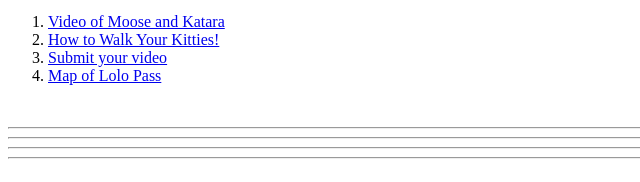
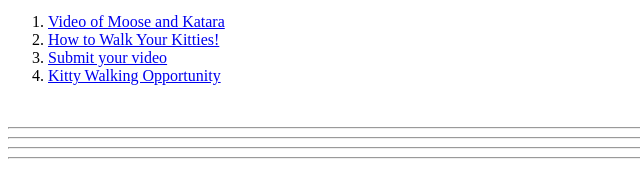
Before and after one commit to AlyssaBlank/341-work, a plain HTML site: page week-06-hw/index.html in a window 1280 px wide. Shown: the part 499-681 px from the top of the page, 0-640 px from the left. Drawn offline with Linux system fonts and the light colour scheme.

Commit message:
Add files via upload

```diff
--- a/week-06-hw/index.html
+++ b/week-06-hw/index.html
@@ -37,7 +37,7 @@
       <li><a href="hosted video.html">Video of Moose and Katara</a></li>
       <li><a href="embed_video.html">How to Walk Your Kitties!</a></li>
       <li><a href="question.html"> Submit your video</a></li>
-      <li><a href="contact.html"> Map of Lolo Pass</a></li>
+      <li><a href="contact.html">Kitty Walking Opportunity</a></li>
     </ol>
   </p>
 </div>
```
